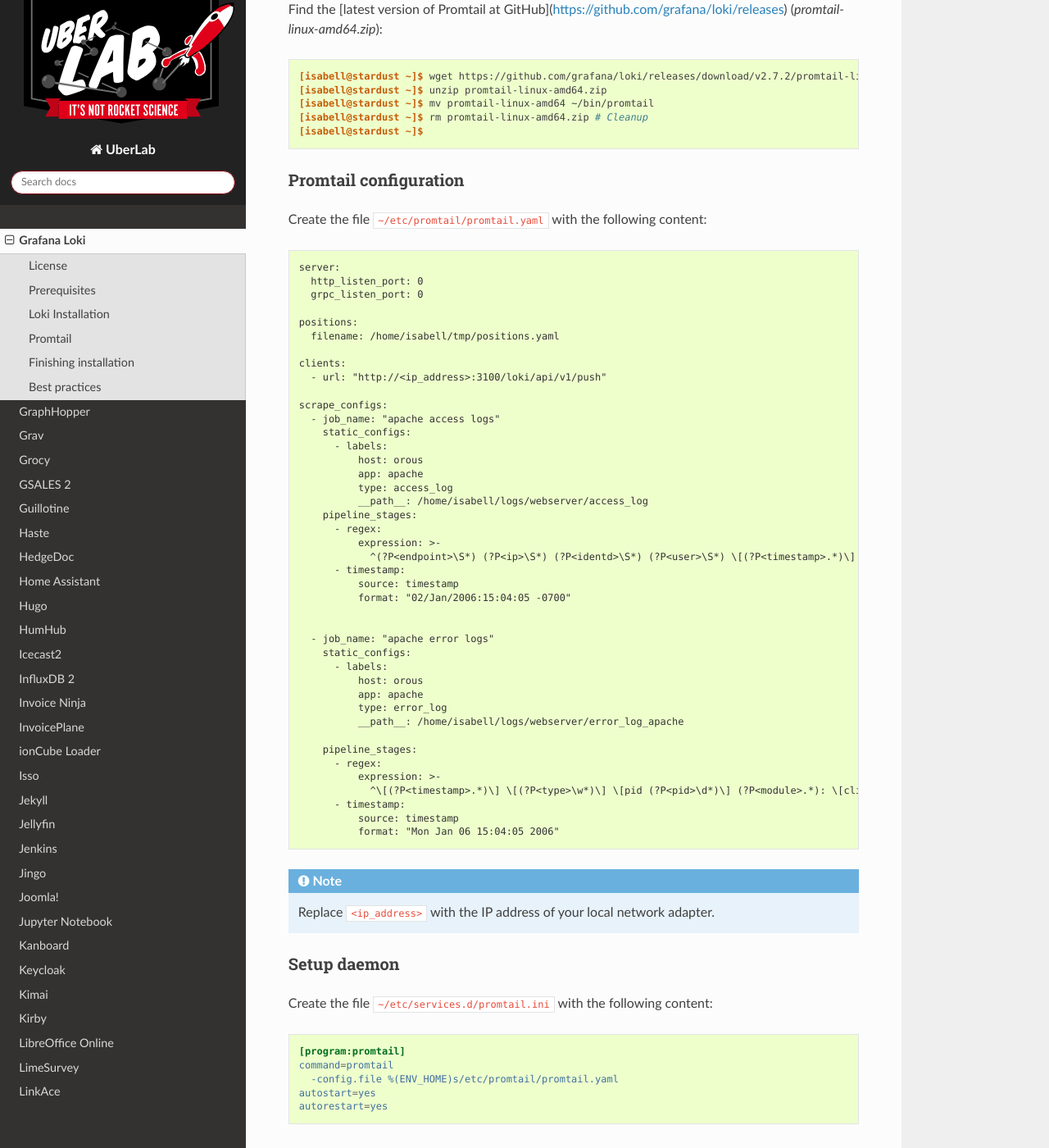
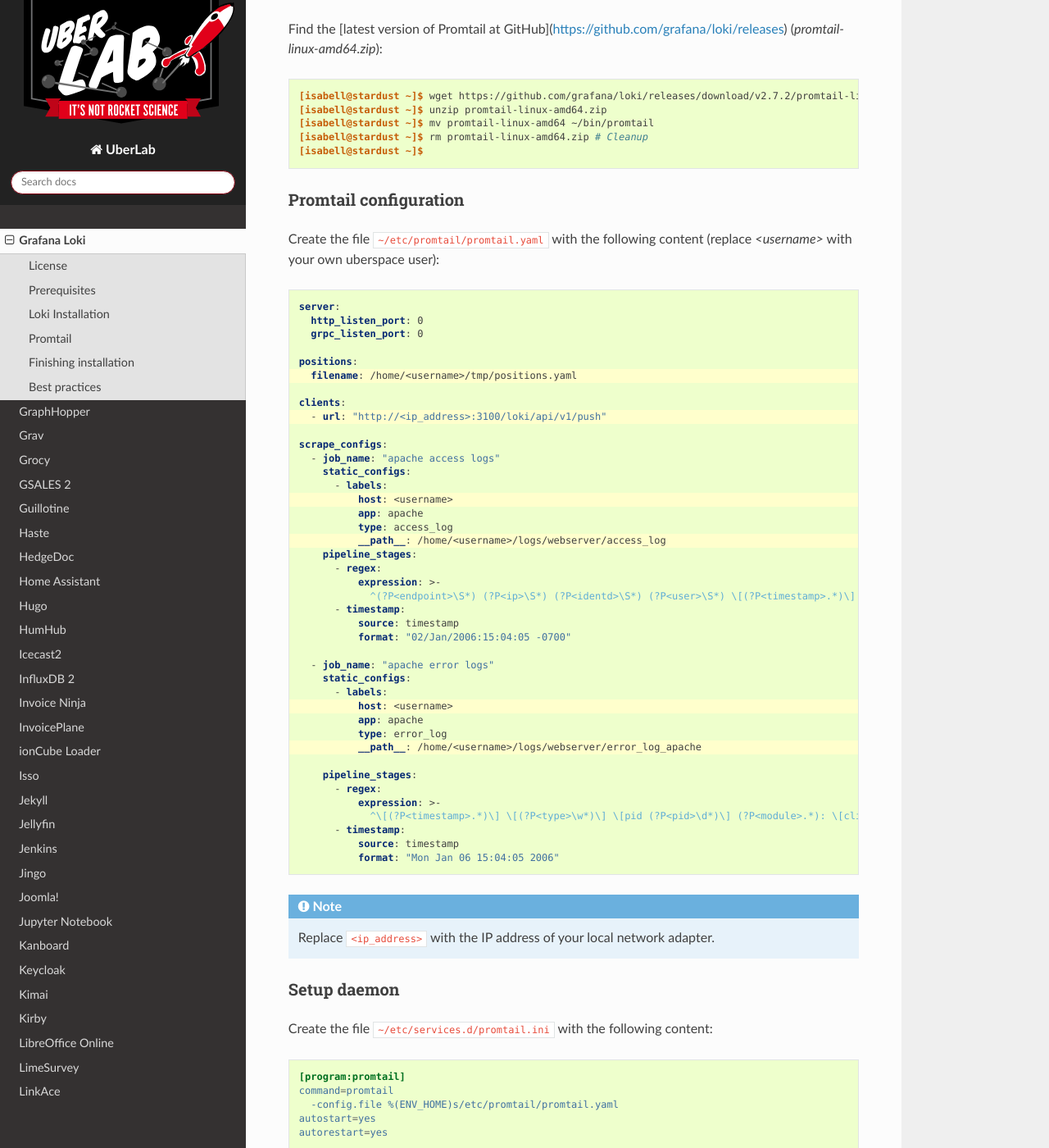
Before and after one commit to Uberspace/lab, a Sphinx documentation site: the page built from source/guide_grafana-loki.rst, in a window 1280 px wide and 1400 px high, scrolled down 3995 px. Shown: the whole window at 82% size. Built offline with Sphinx 7.4.7 and the Read the Docs theme 2.0.0, drawn with Linux system fonts in a browser that asks for light colours; some of the changed text lies outside the part shown.

Commit message:
Make configuration of Loki and Promtail more explanatory

```diff
--- a/source/guide_grafana-loki.rst
+++ b/source/guide_grafana-loki.rst
@@ -76,24 +76,24 @@
 ------------------
 
 
-Create the file ``~/etc/loki/loki.yaml`` with the following content:
+Create the file ``~/etc/loki/loki.yaml`` with the following content (replace `<username>` with your own uberspace user):
 
 .. code-block:: yaml
-  :emphasize-lines: 4,5,7,13,14
+  :emphasize-lines: 4,9,12,13
 
   auth_enabled: false
 
   server:
-    http_listen_address: isabell.local.uberspace.de
+    http_listen_address: <username>.local.uberspace.de
     http_listen_port: 3100
     grpc_listen_port: 9096
 
   common:
-    path_prefix: /home/isabell/loki
+    path_prefix: /home/<username>/loki
     storage:
       filesystem:
-        chunks_directory: /home/isabell/loki/chunks
-        rules_directory: /home/isabell/loki/rules
+        chunks_directory: /home/<username>/loki/chunks
+        rules_directory: /home/<username>/loki/rules
     replication_factor: 1
     ring:
       instance_addr: 127.0.0.1
@@ -165,16 +165,17 @@
 
 ::
 
-Create the file ``~/etc/promtail/promtail.yaml`` with the following content:
+Create the file ``~/etc/promtail/promtail.yaml`` with the following content (replace `<username>` with your own uberspace user):
 
-::
+.. code-block:: yaml
+  :emphasize-lines: 6,9,15,18,30,33
 
   server:
     http_listen_port: 0
     grpc_listen_port: 0
 
   positions:
-    filename: /home/isabell/tmp/positions.yaml
+    filename: /home/<username>/tmp/positions.yaml
 
   clients:
     - url: "http://<ip_address>:3100/loki/api/v1/push"
@@ -183,10 +184,10 @@
     - job_name: "apache access logs"
       static_configs:
         - labels:
-            host: orous
+            host: <username>
             app: apache
             type: access_log
-            __path__: /home/isabell/logs/webserver/access_log
+            __path__: /home/<username>/logs/webserver/access_log
       pipeline_stages:
         - regex:
             expression: >-
@@ -195,14 +196,13 @@
             source: timestamp
             format: "02/Jan/2006:15:04:05 -0700"
 
-
     - job_name: "apache error logs"
       static_configs:
         - labels:
-            host: orous
+            host: <username>
             app: apache
             type: error_log
-            __path__: /home/isabell/logs/webserver/error_log_apache
+            __path__: /home/<username>/logs/webserver/error_log_apache
 
       pipeline_stages:
         - regex:
```
